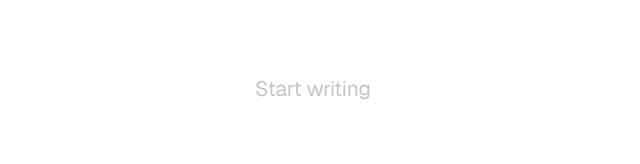
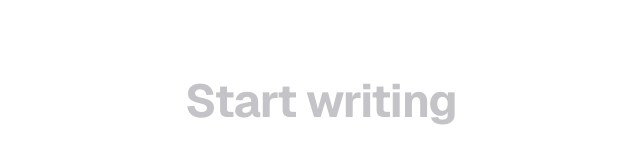
Before and after one commit to Hijazin/write, a plain HTML site: page index.html in a window 1280 px wide. Shown: the whole page, without its empty margins (45-685 px from the left). Drawn offline with nearby package versions, Linux system fonts and the light colour scheme.

Commit message:
Bold, large type

```diff
--- a/index.html
+++ b/index.html
@@ -7,7 +7,7 @@
 <meta name="theme-color" content="#FFFFFF" />
 <link rel="preconnect" href="https://fonts.googleapis.com">
 <link rel="preconnect" href="https://fonts.gstatic.com" crossorigin>
-<link href="https://fonts.googleapis.com/css2?family=Geist:wght@400;500&display=swap" rel="stylesheet">
+<link href="https://fonts.googleapis.com/css2?family=Geist:wght@600;700&display=swap" rel="stylesheet">
 <style>
   :root{
     --ink:#09090B;
@@ -24,7 +24,7 @@
   }
   textarea{
     width:100%;
-    max-width:680px;
+    max-width:820px;
     height:100%;
     border:0;
     outline:0;
@@ -33,10 +33,10 @@
     color:var(--ink);
     caret-color:var(--ink);
     font-family:Geist,-apple-system,BlinkMacSystemFont,system-ui,sans-serif;
-    font-size:21px;
-    font-weight:400;
-    line-height:1.65;
-    letter-spacing:-0.011em;
+    font-size:clamp(30px, 3.6vw, 46px);
+    font-weight:700;
+    line-height:1.28;
+    letter-spacing:-0.022em;
     overflow:auto;
     scrollbar-width:none;
   }
@@ -46,7 +46,7 @@
 
   @media (max-width:640px){
     body{ padding:6vh 20px 10vh; }
-    textarea{ font-size:19px; }
+    textarea{ font-size:27px; line-height:1.3; }
   }
 </style>
 </head>
```
